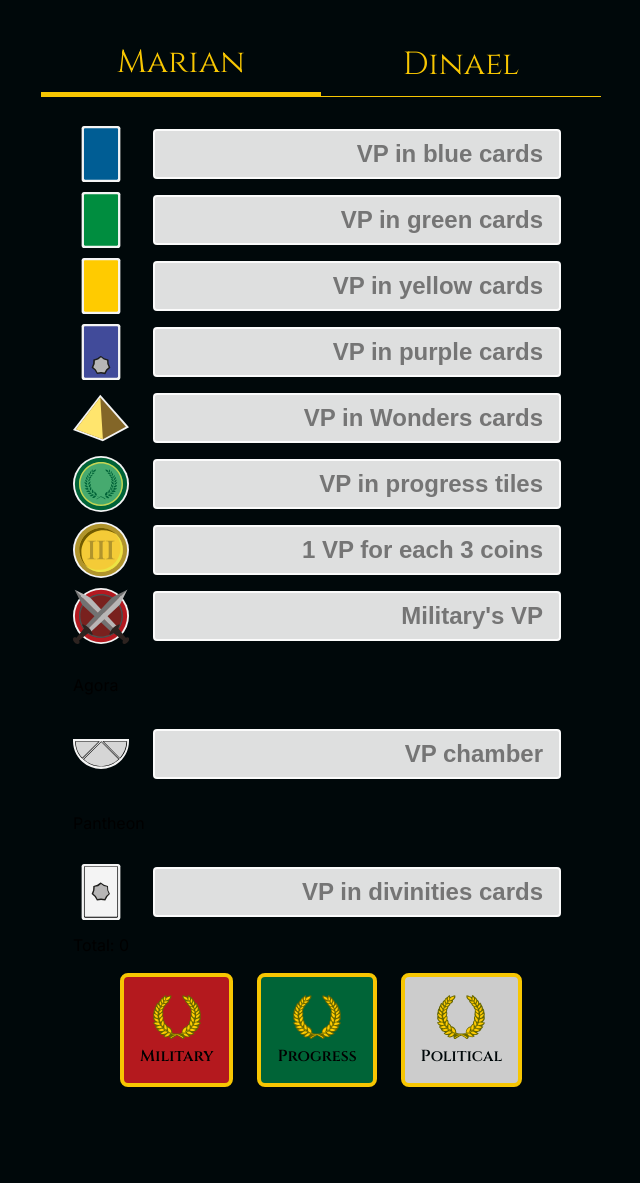
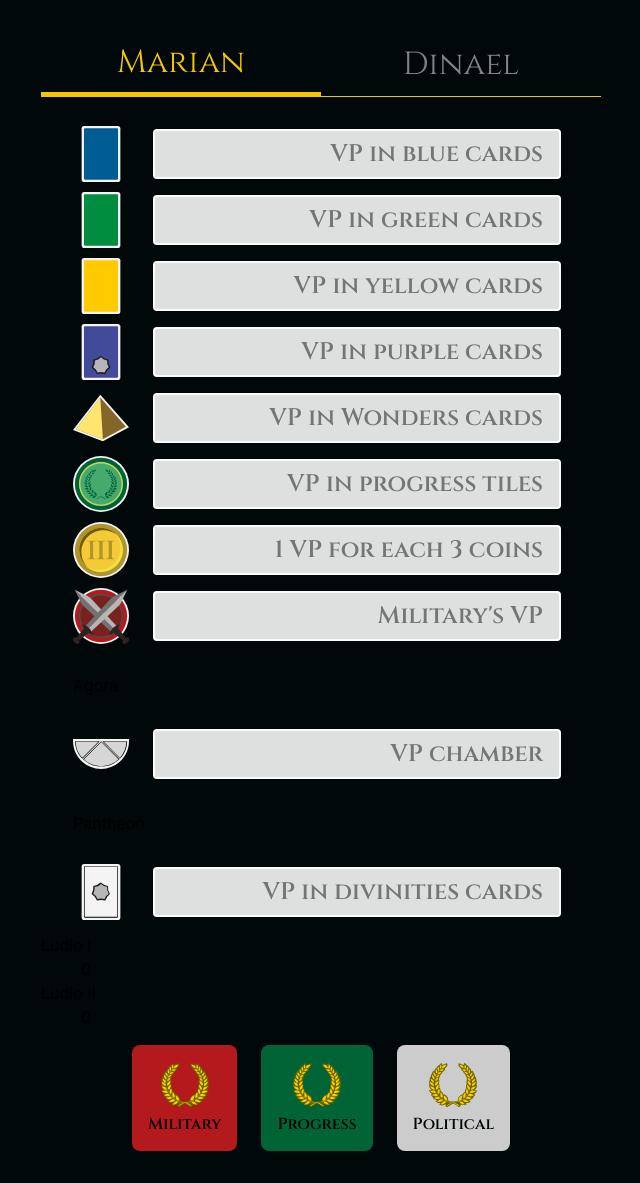
Before and after one commit to dinael/SWDscorepad, a React (Vite) app: page / in a window 1280 px wide. Shown: the whole page, without its empty margins (319-959 px from the left). Before the commit the page ends 1119 px from the top, so only its background shows below. Built offline with nearby package versions, Linux system fonts and the light colour scheme; a web font is replaced by a local one.

Commit message:
🔖 version: 0.3.2

```diff
--- a/src/App.tsx
+++ b/src/App.tsx
@@ -1,7 +1,8 @@
 import { useState } from 'react'
 
+import SWDtabs from './components/SWDtabs/SWDtabs'
 import SWDscorepad from './components/SWDscorepad/SWDscorepad'
-import SWDtabs from './components/SWDtabs/SWDtabs'
+import SWDvictories from './components/SWDvictories/SWDvictories'
 
 //import { BrowserRouter as Router, Route, Switch } from 'react-router-dom'
 
@@ -28,7 +29,7 @@ function App() {
   return (
     <>
       <header>header</header>
-      <main style={{ display: 'grid', gap: '4rem', margin: '0 auto', maxInlineSize: '35rem' }}>
+      <main style={{ display: 'grid', margin: '0 auto', maxInlineSize: '35rem' }}>
         <SWDtabs
           tabName1={playerOne}
           tabName2={playerTwo}
@@ -38,13 +39,24 @@ function App() {
             name={playerOne}
             showAgora={agora}
             showPantheon={pantheon}
-            onUpdateTotal={updateTotal1}/>
+            onUpdateTotal={updateTotal1} />
           <SWDscorepad
             name={playerTwo}
             showAgora={agora}
             showPantheon={pantheon}
-            onUpdateTotal={updateTotal2}/>
+            onUpdateTotal={updateTotal2} />
         </SWDtabs>
+        <dl>
+          <div>
+            <dt>Ludio I</dt>
+            <dd>{total1}</dd>
+          </div>
+          <div>
+            <dt>Ludio II</dt>
+            <dd>{total2}</dd>
+          </div>
+        </dl>
+        <SWDvictories showAgora={agora}></SWDvictories>
       </main>
       <footer>
         Footer
--- a/src/components/SWDinput/SWDinput-styles.tsx
+++ b/src/components/SWDinput/SWDinput-styles.tsx
@@ -38,6 +38,7 @@ export const Input = {
     height: auto;
   `,
   Field: styled.input`
+    font-family: var(--SWD-title-font-family);
     font-size: 1.5rem;
     text-align: end;
     display: flex;
@@ -50,9 +51,9 @@ export const Input = {
     block-size: 2.75rem;
     padding-inline: 1rem;
     border-radius: max(0.25rem, 4px);
-    border: max(0.125rem, 2px) solid var(--SWD-text-color-opacity);
+    border: max(0.125rem, 2px) solid var(--SWD-input-color-opacity);
     color: #000;
-    background: var(--SWD-text-color-opacity);
+    background: var(--SWD-input-color-opacity);
 
     &::-webkit-outer-spin-button,
     &::-webkit-inner-spin-button {
--- a/src/components/SWDscorepad/SWDscorepad.tsx
+++ b/src/components/SWDscorepad/SWDscorepad.tsx
@@ -2,7 +2,6 @@ import { useState, ChangeEvent, FC, useEffect } from 'react'
 import { initialInputs, agoraInputs, pantheonInputs } from '../../data/inputValues'
 
 import SWDinput from '../SWDinput/SWDinput'
-import SWDvictories from '../SWDvictories/SWDvictories'
 
 export type SWDscorepadProps = {
   name: string
@@ -116,8 +115,8 @@ export const SWDscorepad: FC<SWDscorepadProps> = ({
             ))}
           </>
         )}
-        <output>Total: {total}</output>
-        <SWDvictories showAgora={showAgora}></SWDvictories>
+        <output style={{ display: 'none' }} aria-hidden="true">Total: {total}</output>
+
       </div>
     </>
   )
--- a/src/components/SWDtabs/SWDtabs-style.tsx
+++ b/src/components/SWDtabs/SWDtabs-style.tsx
@@ -20,14 +20,15 @@ export const Tabs = {
 
   Control: styled.button`
     appearance: none;
+    position: relative;
     font-family: var(--SWD-title-font-family);
     font-size: 2rem;
     display: block;
     text-align: center;
     flex: 1 1 100%;
-    max-inline-size: calc(100% - 2rem);
+    max-inline-size: 20rem;
     block-size: 4rem;
-    color: var(--SWD-color-primary);
+    color: var(--SWD-text-color-opacity);
     background: none;
     border: none;
     cursor: pointer;
@@ -38,8 +39,23 @@ export const Tabs = {
     padding: 0 1rem;
 
     &.active {
+      color: var(--SWD-color-primary);
       border-block-end: max(0.25rem, 4px) solid var(--SWD-color-primary);
     }
+  `,
+
+  Total: styled.span`
+    position: absolute;
+    inset-inline-end: 0.5rem;
+    inset-block-start: 0.25rem;
+    display: flex;
+    justify-content: center;
+    align-items: center;
+    font-size: 1.25rem;
+    inline-size: 2rem;
+    block-size: 2rem;
+    border-radius: 16rem;
+    background: var(--SWD-background-color);
   `,
 
   Container: styled.article`
--- a/src/components/SWDtabs/SWDtabs.tsx
+++ b/src/components/SWDtabs/SWDtabs.tsx
@@ -26,13 +26,17 @@ export const SWDtabs: FC<SWDtabsProps> = ({
           className={activeTab === tabName1 ? 'active' : ''}
           onClick={() => setActiveTab(tabName1)}>
           {tabName1}
-          {total1 > 0 ? total1 : ''}
+          <Tabs.Total>
+            {total1 > 0 ? total1 : ''}
+          </Tabs.Total>
         </Tabs.Control>
         <Tabs.Control
           className={activeTab === tabName2 ? 'active' : ''}
           onClick={() => setActiveTab(tabName2)}>
           {tabName2}
-          {total2 > 0 ? total2 : ''}
+          <Tabs.Total>
+            {total2 > 0 ? total2 : ''}
+          </Tabs.Total>
         </Tabs.Control>
       </Tabs.Bar>
       <Tabs.Container className="tab-content">
--- a/src/components/SWDvictories/SWDvictories.tsx
+++ b/src/components/SWDvictories/SWDvictories.tsx
@@ -19,7 +19,7 @@ const Victory = {
     align-items: center;
     justify-content: center;
     padding: 1rem;
-    border: max(0.25rem, 4px) solid var(--SWD-color-primary);
+    border: none;
     border-radius: max(0.5rem, 8px);
     cursor: pointer;
     transition: color .35s ease-in-out, background .35s ease-in-out;
--- a/src/index.css
+++ b/src/index.css
@@ -7,7 +7,8 @@
   --SWD-background-color: hsl(195, 100%, 2%);
   --SWD-color-primary: hsl(48, 98%, 49%);
   --SWD-text-color: hsl(0, 0%, 95%);
-  --SWD-text-color-opacity: hsla(0, 0%, 100%, 0.87);
+  --SWD-text-color-opacity: hsla(0, 0%, 100%, 0.5);
+  --SWD-input-color-opacity: hsla(0, 0%, 100%, 0.87);
   --SWD-button-text-color: hsl(195, 100%, 2%);
   --SWD-line-height: 1.5;
 
```
